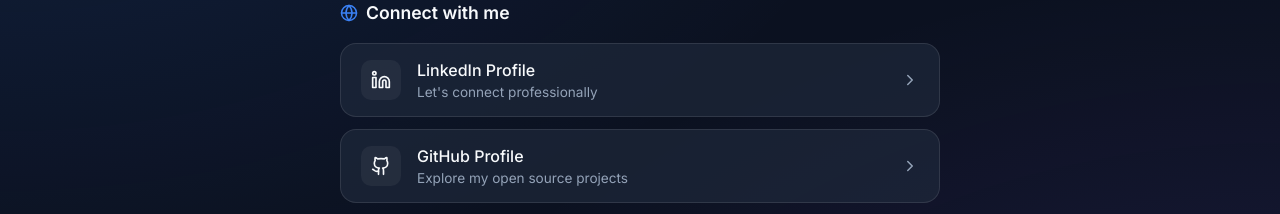
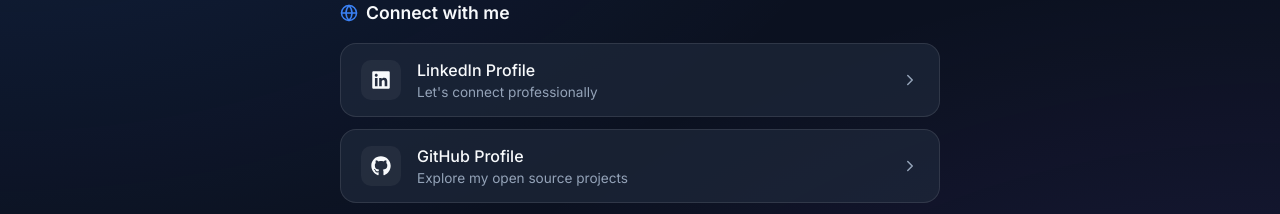
Before and after one commit to BalaVishnu017/balavishnu017.github.io, a React (Vite) app: page / in a window 1280 px wide. Shown: the part 263-477 px from the top of the page. Built offline with nearby package versions, Linux system fonts and the light colour scheme.

Commit message:
Fix lucide-react imports

```diff
--- a/package.json
+++ b/package.json
@@ -12,7 +12,8 @@
   "dependencies": {
     "lucide-react": "^1.22.0",
     "react": "^19.2.7",
-    "react-dom": "^19.2.7"
+    "react-dom": "^19.2.7",
+    "react-icons": "^5.6.0"
   },
   "devDependencies": {
     "@types/react": "^19.2.17",
--- a/src/App.jsx
+++ b/src/App.jsx
@@ -1,7 +1,5 @@
 import React, { useState } from 'react';
 import {
-  Github,
-  Linkedin,
   Globe,
   Code2,
   Cpu,
@@ -16,6 +14,7 @@
   Cloud,
   FileCode
 } from 'lucide-react';
+import { FaGithub, FaLinkedin } from 'react-icons/fa';
 
 const Card = ({ icon: Icon, title, subtitle, href }) => {
   return (
@@ -61,13 +60,13 @@
         </h2>
         <div className="card-list">
           <Card
-            icon={Linkedin}
+            icon={FaLinkedin}
             title="LinkedIn Profile"
             subtitle="Let's connect professionally"
             href="https://www.linkedin.com/in/balavishnuvardhan/"
           />
           <Card
-            icon={Github}
+            icon={FaGithub}
             title="GitHub Profile"
             subtitle="Explore my open source projects"
             href="https://github.com/BalaVishnu017"
```
Also changed, not shown: 1 other file (tests, documents, lock files or other folders).
